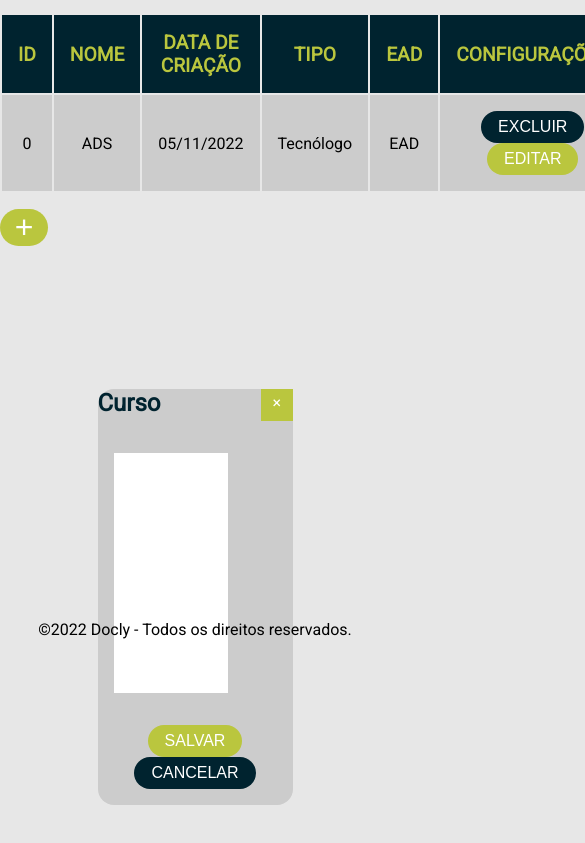
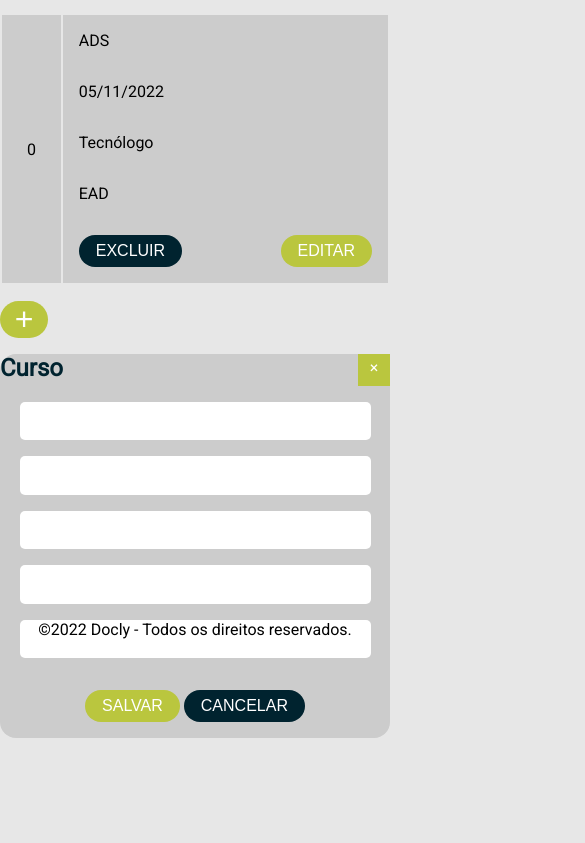
Before and after one commit to Beatrizsf03/testes-estagio-docly, a plain HTML site: page teste2/index.html in a window 390 px wide. Shown: the part 67-910 px from the top of the page, 585 px wide, since content can reach past the window. After the commit the page ends 844 px from the top, so only its background shows below. Drawn offline with Linux system fonts and the light colour scheme.

Commit message:
responsive

```diff
--- a/teste2/CSS/modal.css
+++ b/teste2/CSS/modal.css
@@ -1,7 +1,6 @@
 .myModal {
     width: 100%;
     height: 100%;
-
 }
 
 .contents-modal {
@@ -24,7 +23,7 @@
 }
 
 .close {
-    padding: 4px 12px 4px;
+    padding: 4px 4px;
     width: 2rem;
     height: 2rem;
     text-align: center;
@@ -32,7 +31,7 @@
     cursor: pointer;
     background-color: #bac63e;
     color: #ffffff;
-    transition: all 0.3 ease-in-out;
+    transition: all 0.3s ease-in-out;
 }
 
 .close:hover {
@@ -43,18 +42,33 @@
     display: flex;
     flex-direction: column;
     justify-content: center;
-    padding: 1rem;
+    align-items: center;
 }
 
+.form-modal input {
+    margin-bottom: 1rem;
+}
 .campo {
-
-    width: 70%;
+    width: 60%;
     height: 2rem;
     outline-style: none;
     font-size: 1rem;
-    padding: 1.5rem 1rem;
+    padding: 1.2rem 1rem;
+    border-radius: 5px;
 }
 
 .footer-modal {
     text-align: center;
 }
+
+@media (max-width:480px){
+    .contents-modal {
+        margin: 0;
+        width: 100%;
+    }
+
+    .campo {
+        width: 90%;
+    }
+
+}
--- a/teste2/CSS/style.css
+++ b/teste2/CSS/style.css
@@ -85,7 +85,7 @@ main {
     padding: 1rem;
 }
 
-@media screen and (max-width:480px) {
+@media  (max-width:480px) {
     .header-crud {
         font-size: .7rem;
     }
@@ -94,6 +94,16 @@ main {
         padding: 0;
         margin: 1rem 0 0 0;
         width:100%;
+    }
+
+    .colunas thead {
+        display: none;
+    }
+
+    .colunas td:not(:first-child){
+        display:flex;
+        justify-content: space-between;
+        padding: 1rem;
     }
 
     .btn.mobile {
```
